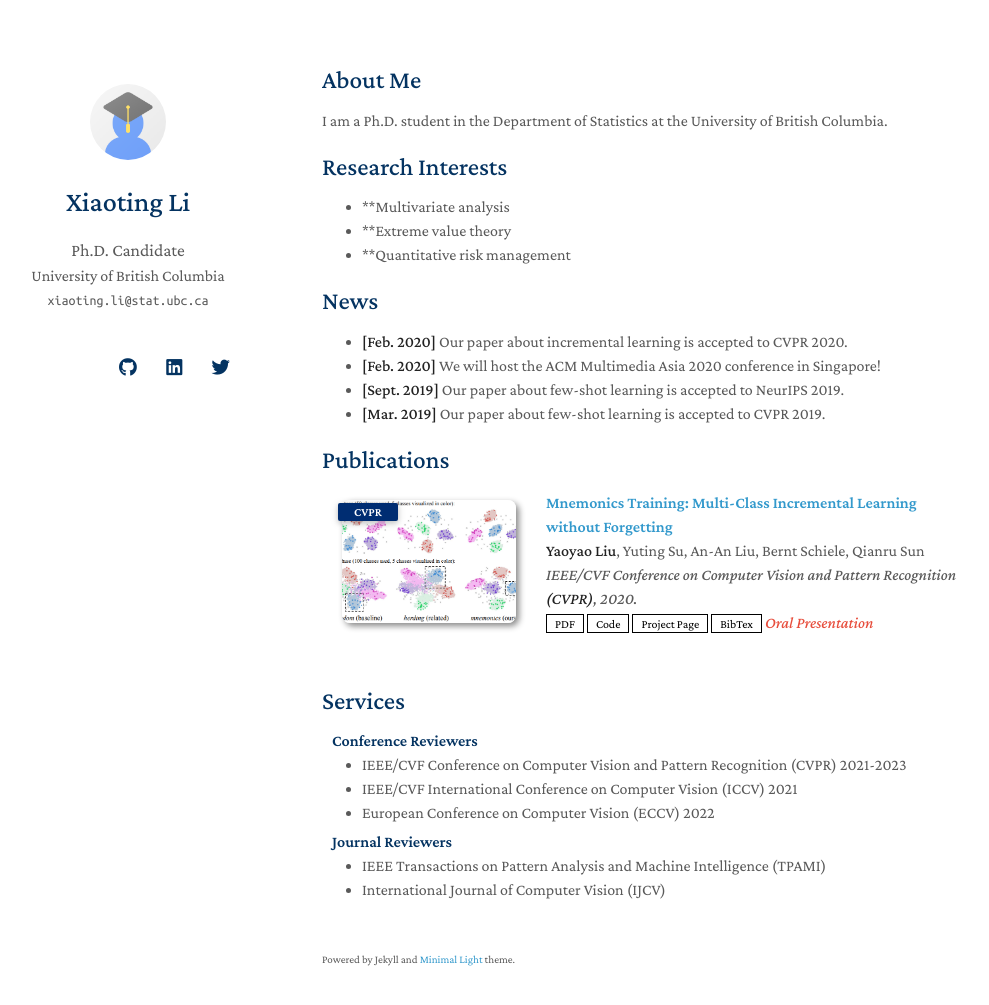
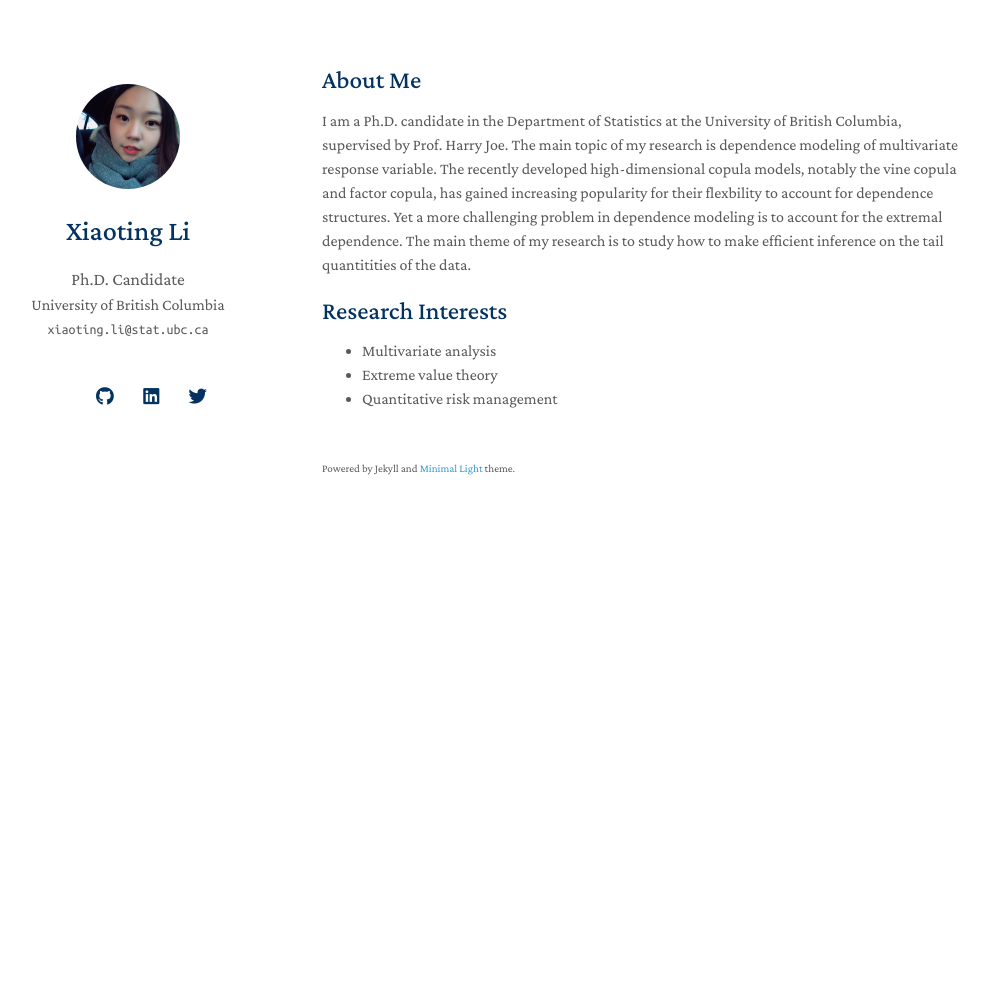
Before and after one commit to Xiaoting718/Xiaoting718.github.io, a Jekyll site: the page built from index.md, in a window 1280 px wide and 1040 px high. Shown: the top 1005 px of the window, without its empty margins (148-1137 px from the left). Built offline with Jekyll 4.4.1, drawn with Linux system fonts in a browser that asks for light colours; nearby versions of some CDN libraries; a style sheet for code colours, icons or effects is not loaded; our own code applies the rules of GitHub Pages for plain Markdown files.

Commit message:
update index.md

```diff
--- a/_config.yml
+++ b/_config.yml
@@ -13,14 +13,14 @@ canonical: https://minimal-light-theme.yliu.me/
 # Links
 # If you don't need one of them, you may delete the corresponding line.
 google_scholar: https://scholar.google.com/
-cv_link: assets/files/curriculum_vitae.pdf
+#cv_link: assets/files/curriculum_vitae.pdf
 github_link: https://github.com/
 linkedin: https://www.linkedin.com/
 twitter: https://twitter.com/
 
 # Images (e.g., your profile picture and your website's favicon)
 # "favicon" and "favicon_dark" are used for the light and dark modes, respectively.
-avatar: ./assets/img/avatar.png
+avatar: ./assets/img/photo.jpeg
 favicon: ./assets/img/favicon.png
 favicon_dark: ./assets/img/favicon-dark.png
 
--- a/index.md
+++ b/index.md
@@ -4,21 +4,10 @@ layout: homepage
 
 ## About Me
 
-I am a Ph.D. student in the Department of Statistics at the University of British Columbia.
+I am a Ph.D. candidate in the Department of Statistics at the University of British Columbia, supervised by Prof. Harry Joe. The main topic of my research is dependence modeling of multivariate response variable. The recently developed high-dimensional copula models, notably the vine copula and factor copula, has gained increasing popularity for their flexbility to account for dependence structures. Yet a more challenging problem in dependence modeling is to account for the extremal dependence. The main theme of my research is to study how to make efficient inference on the tail quantitities of the data.
 
 ## Research Interests
 
-- **Multivariate analysis
-- **Extreme value theory
-- **Quantitative risk management
-
-## News
-
-- **[Feb. 2020]** Our paper about incremental learning is accepted to CVPR 2020.
-- **[Feb. 2020]** We will host the ACM Multimedia Asia 2020 conference in Singapore!
-- **[Sept. 2019]** Our paper about few-shot learning is accepted to NeurIPS 2019.
-- **[Mar. 2019]** Our paper about few-shot learning is accepted to CVPR 2019.
-
-{% include_relative _includes/publications.md %}
-
-{% include_relative _includes/services.md %}
+- Multivariate analysis
+- Extreme value theory
+- Quantitative risk management
```
Also changed, not shown: assets/img/photo.jpeg (added).
